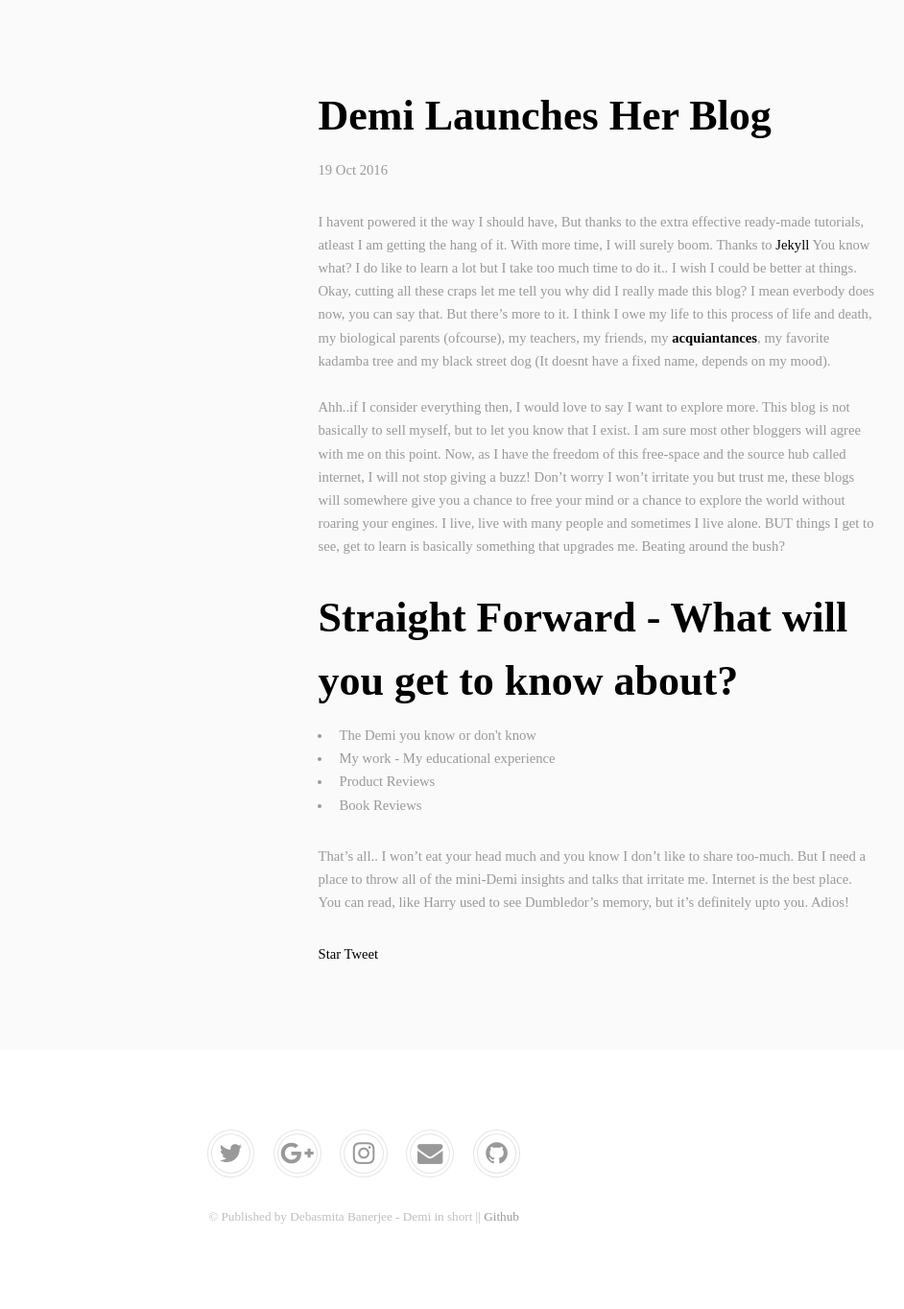
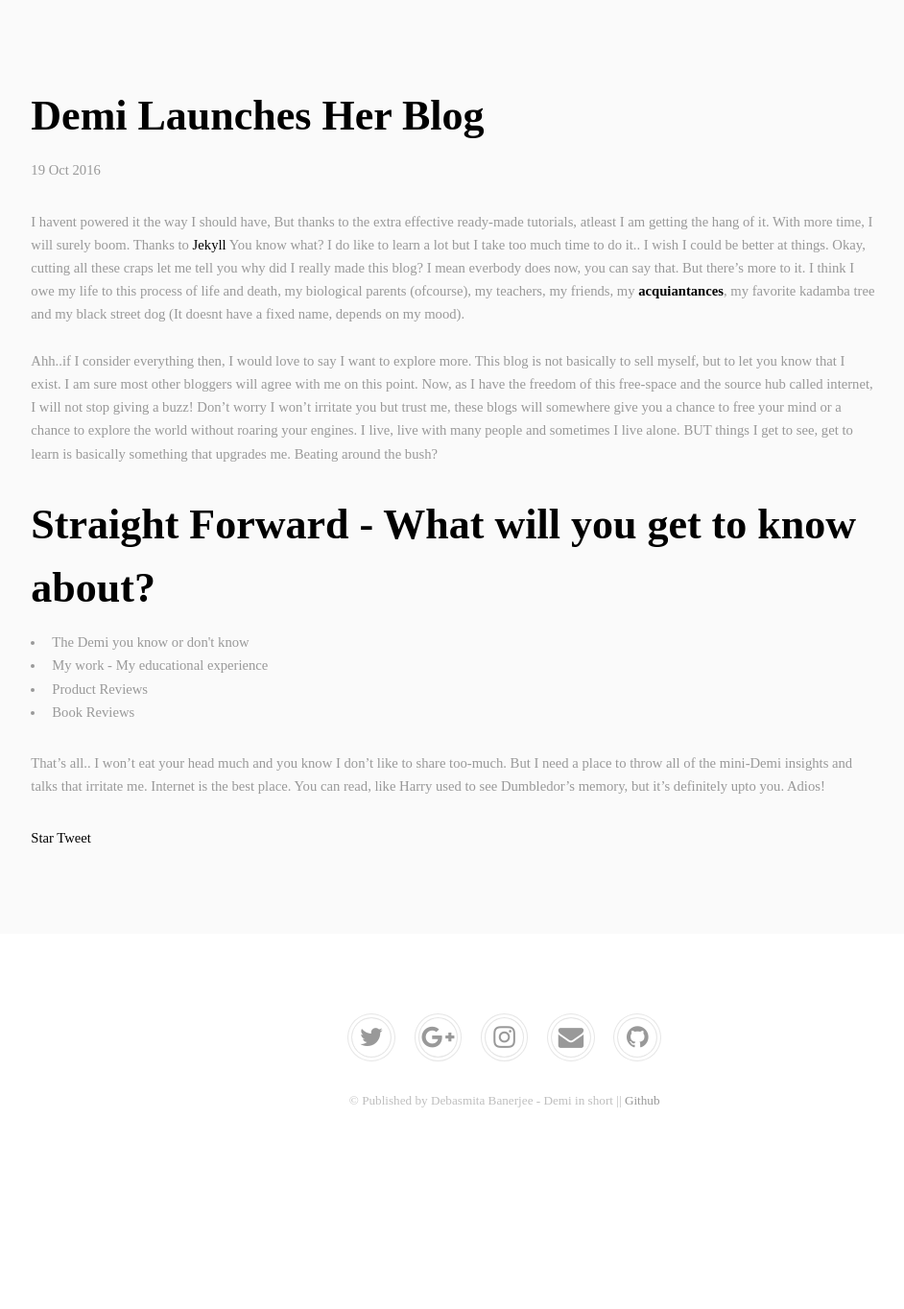
Before and after one commit to DarkDem/DarkDem.github.io, a Jekyll site: the page built from _posts/2016-10-19-demi's-site-launched.md, in a window 1280 px wide. Shown: the whole page at 96% size, without its empty margins (261-1203 px from the left). Built offline with Jekyll 4.4.1, drawn with Linux system fonts in a browser that asks for light colours; some web fonts are replaced; comment, search, counter and statistics services are not loaded; after the commit the page ends 1243 px from its top, so only the background shows below that.

Commit message:
Update default1.html

```diff
--- a/_layouts/default1.html
+++ b/_layouts/default1.html
@@ -5,7 +5,7 @@
 			<!-- link to main stylesheet -->
 		       <meta charset="utf-8" />
 		       <meta name="viewport" content="width=device-width, initial-scale=1" />
-			<link rel="stylesheet" type="text/css" href="/css/main.css">
+			<link rel="stylesheet" type="text/css" href="/css/main1.css">
 		</head>
 
 		<body>
```
